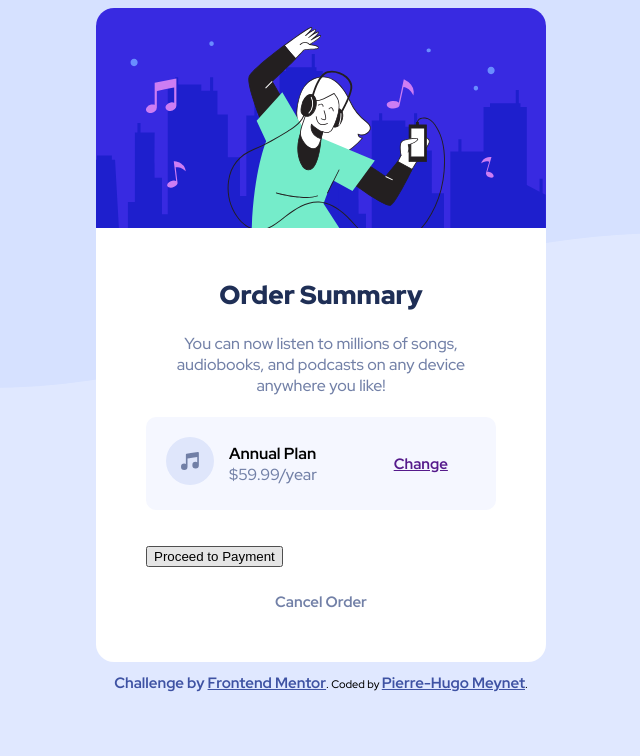
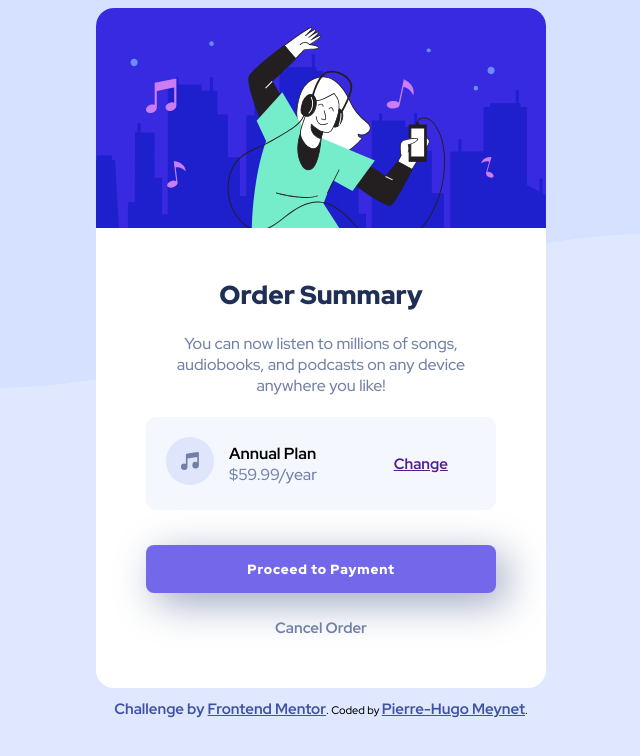
Before and after one commit to phmn27/order-summary-component-main, a plain HTML site: page index.html in a window 1280 px wide. In both pictures the pointer is over the input "Proceed to Payment". Shown: the whole page, without its empty margins (319-959 px from the left). Drawn offline with Linux system fonts and the light colour scheme.

Commit message:
Update styles.css

```diff
--- a/styles.css
+++ b/styles.css
@@ -75,7 +75,7 @@ h4{
 }
 
 
-button{
+input{
     border-radius:8px;
     background-color: var(--Brightblue);
     border:none;
@@ -86,6 +86,7 @@ button{
     letter-spacing: 0.8px;
     box-shadow: 10px 10px 40px var(--Desaturatedblue);
     transition: .3s ease;
+    width:100%;
 }
 
 .btn{
@@ -95,8 +96,9 @@ button{
 
 }
 
-button:hover{
+input:hover{
     opacity:0.7;
+    cursor:pointer;
 
 }
 
```
